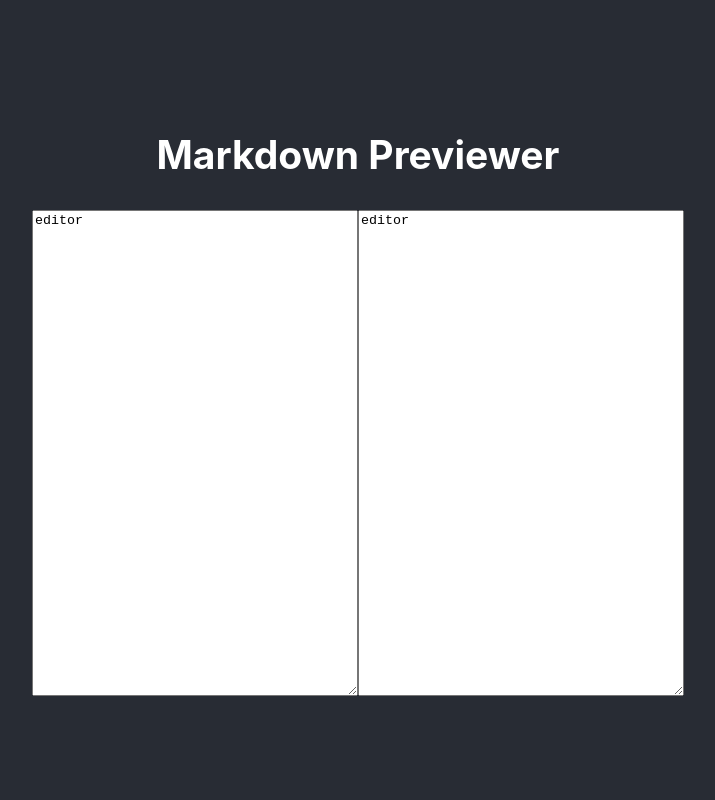
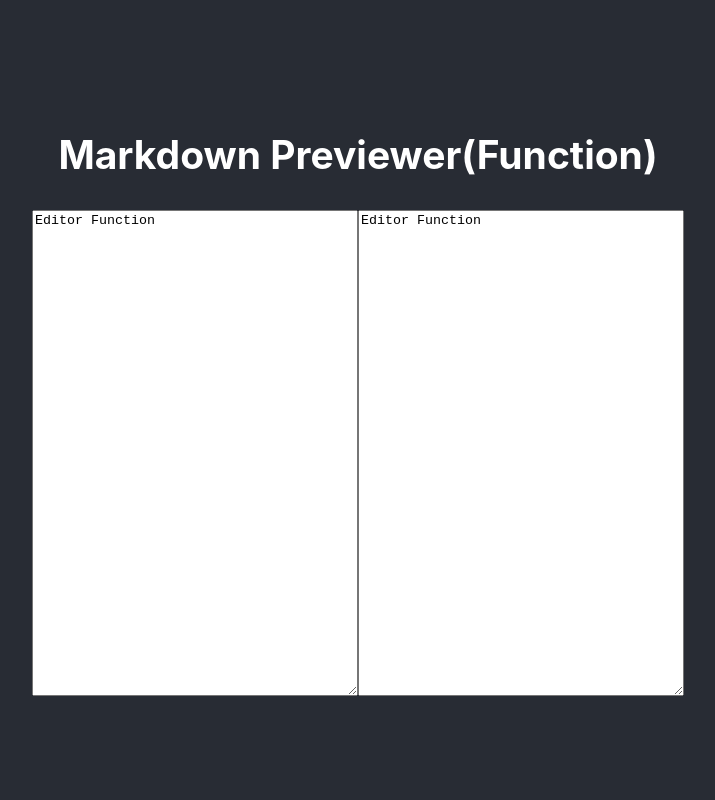
Before and after one commit to tsukashu/Markdown-Previewer, a React (Vite) app: page / in a window 1280 px wide. Shown: the top 800 px of the page, without its empty margins (282-997 px from the left). Built offline with nearby package versions, Linux system fonts and the light colour scheme.

Commit message:
update rewrite Class to hook

```diff
--- a/src/App.jsx
+++ b/src/App.jsx
@@ -1,36 +1,38 @@
 import { useState } from 'react';
 import './App.css';
 
-const Editor = () => {
+const App = () => {
+  const [text, setText] = useState(test);
+
+  const handleChange = (event) => {
+    setText(event.target.value);
+  };
+
   return (
-    <div>
-      <textarea name='' id='editor' defaultValue={text}></textarea>
+    <div className='App App-header'>
+      <h2>Markdown Previewer(Function)</h2>
+      <div className='App-contents'>
+        <div>
+          <textarea
+            name=''
+            id='editor'
+            value={text}
+            onChange={handleChange}
+          ></textarea>
+        </div>
+
+        <div>
+          <textarea name='' id='preview' value={text} readOnly>
+            {text}
+          </textarea>
+        </div>
+      </div>
     </div>
   );
 };
 
-const Preview = (props) => {
-  return (
-    <div>
-      <textarea name='' id='preview' readOnly>
-        {props.text}
-      </textarea>
-    </div>
-  );
-};
-
-function App() {
-  return (
-    <div className='App App-header'>
-      <h2>Markdown Previewer</h2>
-      <div className='App-contents'>
-        <Editor />
-        <Preview />
-      </div>
-    </div>
-  );
-}
-const text = `
+const test = `Editor Function`;
+const placeholder = `
   # Header 1
   ## Header 2
   [link](https://example.com)
--- a/src/AppUseClass.jsx
+++ b/src/AppUseClass.jsx
@@ -6,7 +6,7 @@ class AppUseClass extends Component {
     super(props);
 
     this.state = {
-      text: 'editor',
+      text: test,
     };
   }
 
@@ -17,7 +17,7 @@ class AppUseClass extends Component {
   render() {
     return (
       <div className='App App-header'>
-        <h2>Markdown Previewer</h2>
+        <h2>Markdown Previewer(Class)</h2>
         <div className='App-contents'>
           <div>
             <textarea
@@ -27,6 +27,7 @@ class AppUseClass extends Component {
               onChange={this.handleCHange}
             ></textarea>
           </div>
+          <div>
             <textarea
               name=''
               id='preview'
@@ -35,13 +36,15 @@ class AppUseClass extends Component {
             ></textarea>
           </div>
         </div>
+      </div>
     );
   }
 }
 
 export default AppUseClass;
 
-const text = `
+const test = `Editor Class`;
+const placeholder = `
   # Header 1
   ## Header 2
   [link](https://example.com)
--- a/src/main.jsx
+++ b/src/main.jsx
@@ -6,7 +6,7 @@ import './index.css'
 
 ReactDOM.createRoot(document.getElementById('root')).render(
   <React.StrictMode>
-    {/* <App /> */}
+    <App />
     <AppUseClass />
   </React.StrictMode>
 );
```
Lines whose indentation alone changed are shown as unchanged.
